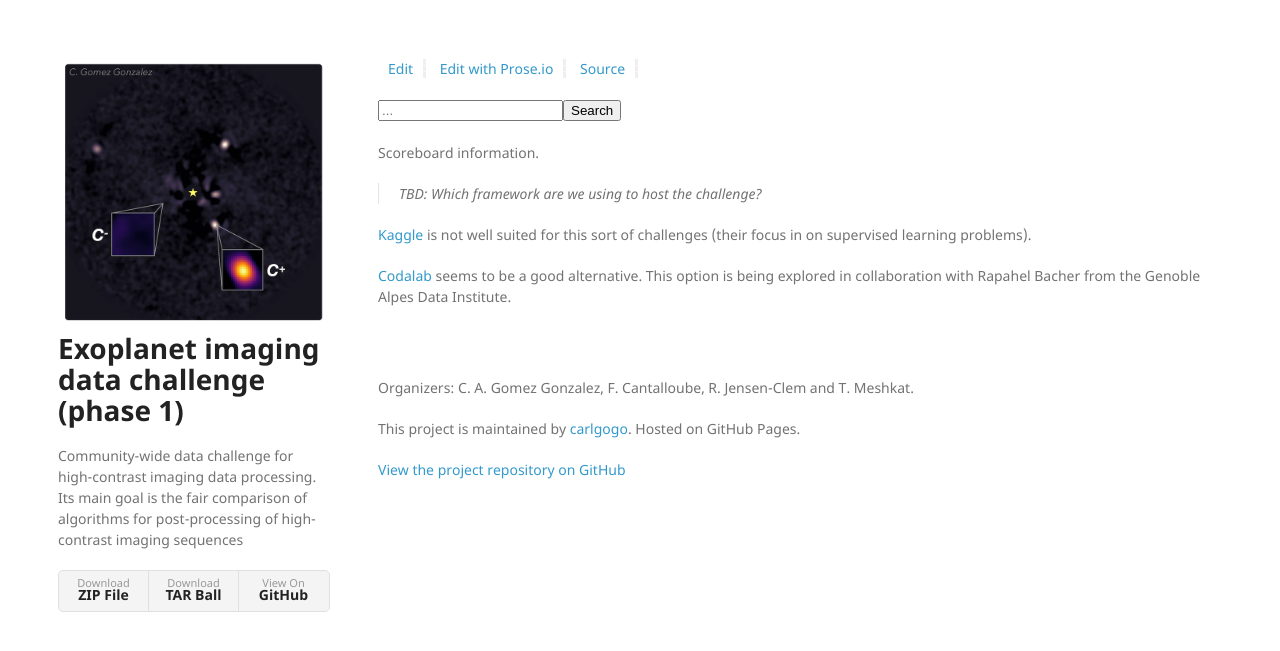
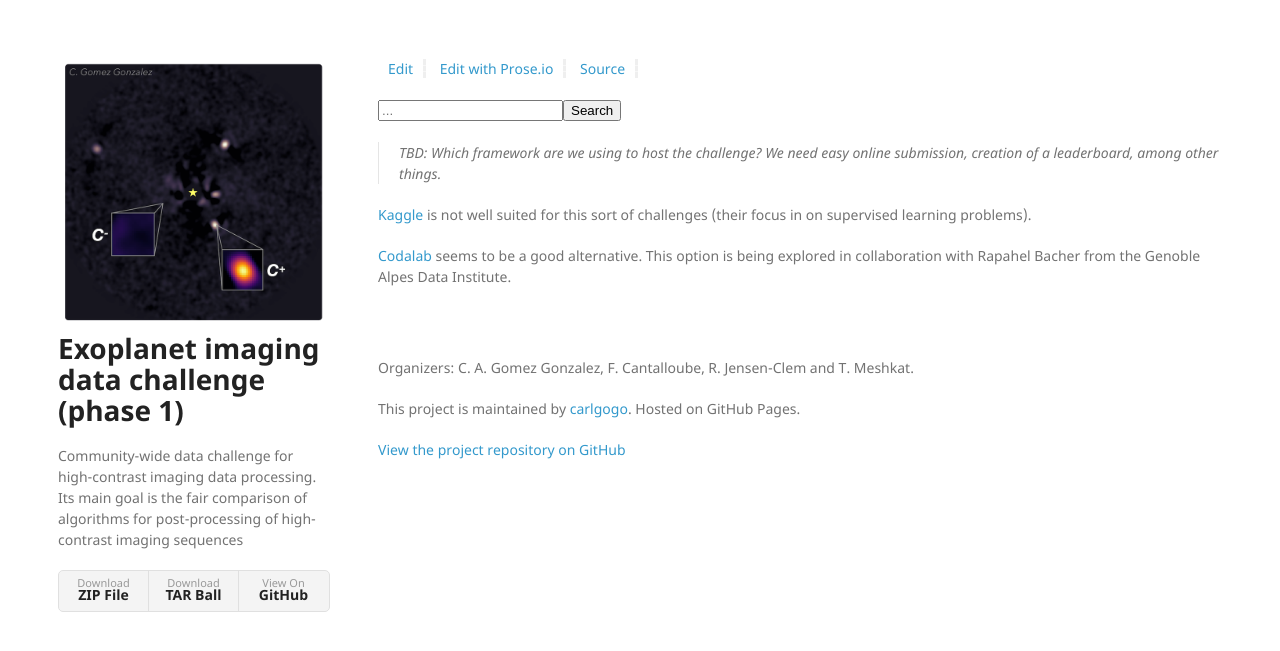
Before and after one commit to carlgogo/exoimaging_challenge, a Jekyll site: the page built from pages/score.md, in a window 1280 px wide. Shown: the top 651 px of the page. Built offline with Jekyll 4.4.1, drawn with Linux system fonts in a browser that asks for light colours; nearby versions of some CDN libraries; our own code applies the rules of GitHub Pages for plain Markdown files.

```diff
--- a/pages/score.md
+++ b/pages/score.md
@@ -1,6 +1,4 @@
-Scoreboard information.
-
-> TBD: Which framework are we using to host the challenge?
+> TBD: Which framework are we using to host the challenge? We need easy online submission, creation of a leaderboard, among other things.
 
 [Kaggle](https://www.kaggle.com/) is not well suited for this sort of challenges (their focus in on supervised learning problems).
 
```
Also changed, not shown: pages/context.md (+4 -0 lines).
